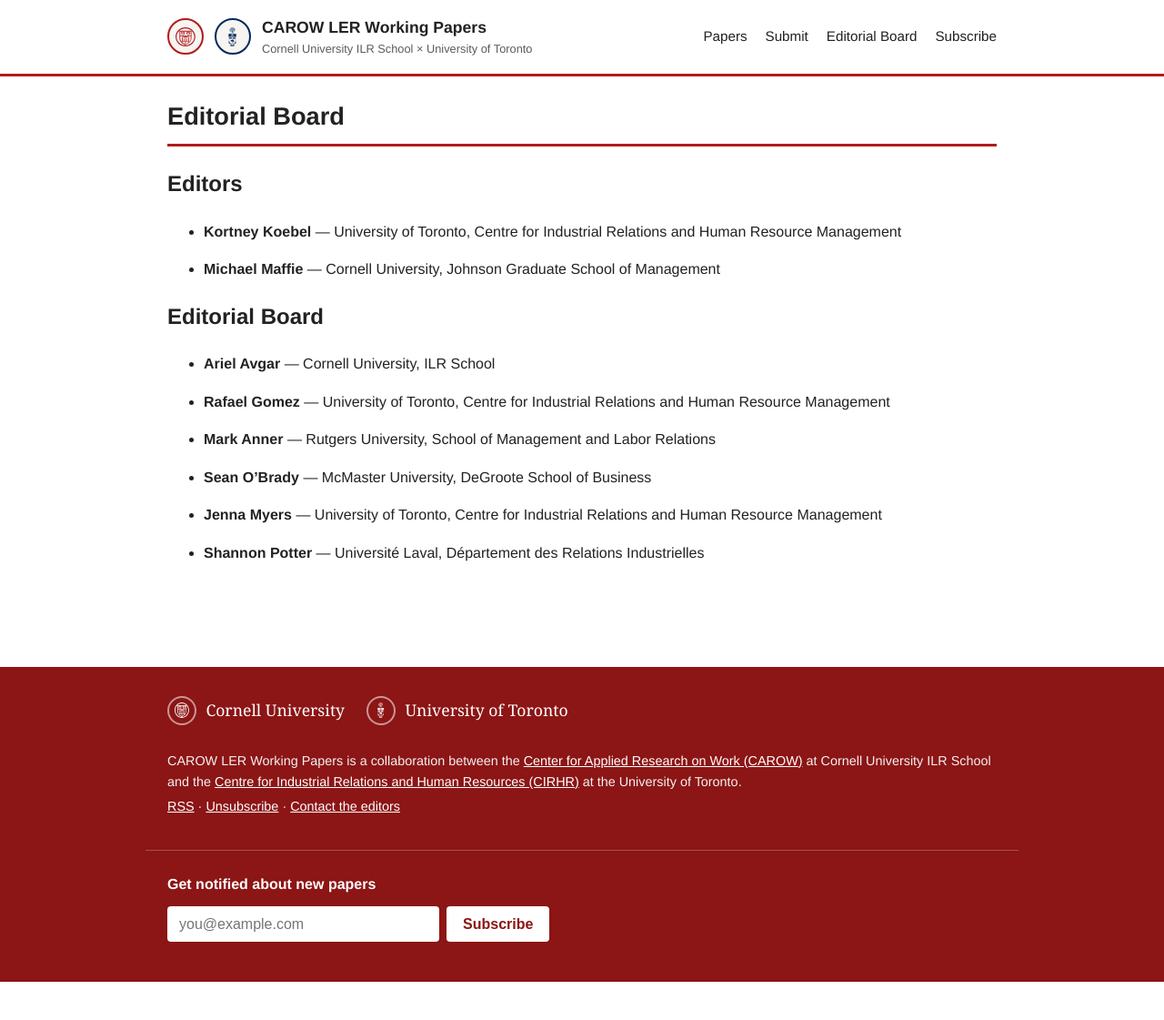
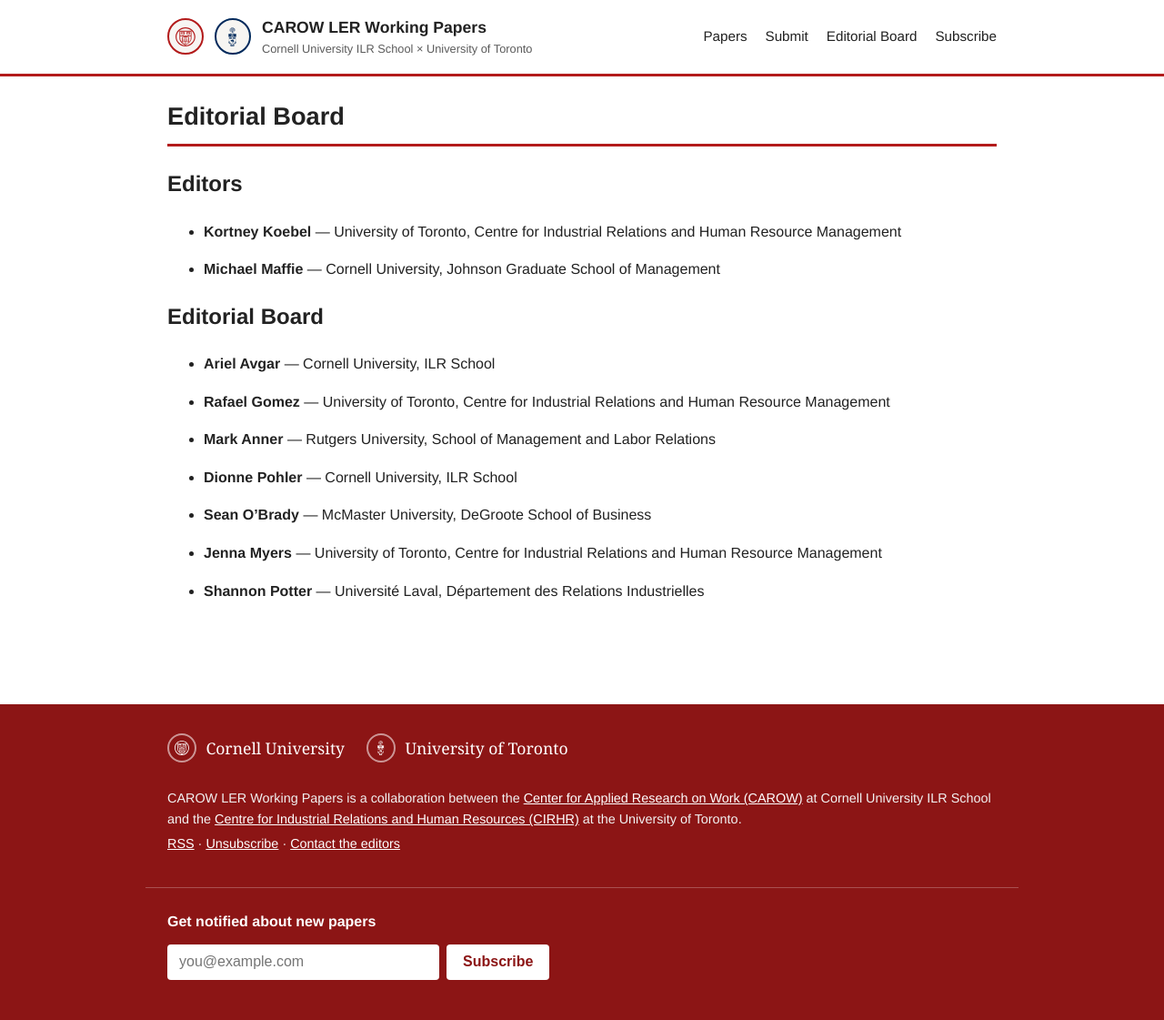
Before and after one commit to maffiemd/carow-ler-working-papers, a Jekyll site: the page built from editorial-board.md, in a window 1280 px wide. Shown: the whole page at 91% size. Built offline with Jekyll 4.4.1, drawn with Linux system fonts in a browser that asks for light colours; before the commit the page ends 1079 px from its top, so only the background shows below that.

Commit message:
Add: Dionne to editorial board

```diff
--- a/_config.yml
+++ b/_config.yml
@@ -37,6 +37,8 @@
     affiliation: "University of Toronto, Centre for Industrial Relations and Human Resource Management"
   - name: "Mark Anner"
     affiliation: "Rutgers University, School of Management and Labor Relations"
+  - name: "Dionne Pohler"
+    affiliation: "Cornell University, ILR School"
   - name: "Sean O'Brady"
     affiliation: "McMaster University, DeGroote School of Business"
   - name: "Jenna Myers"
```
